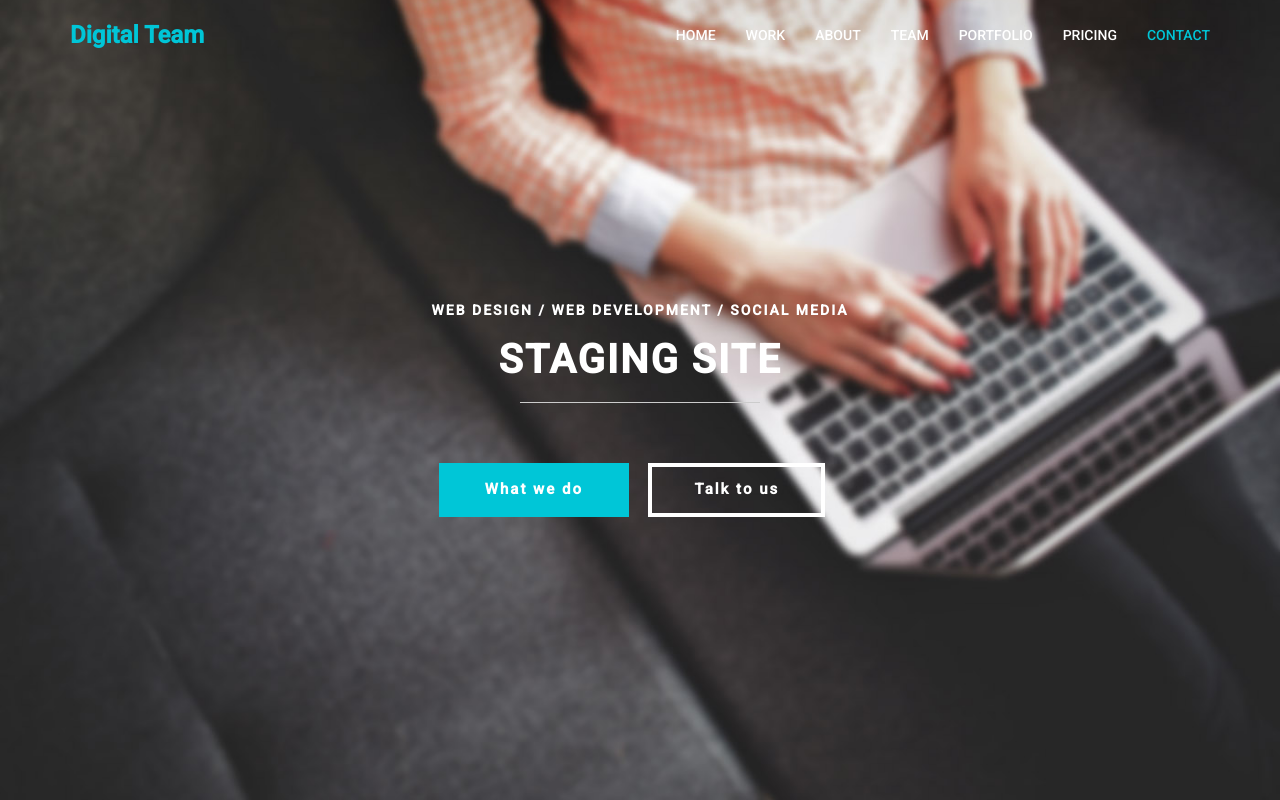
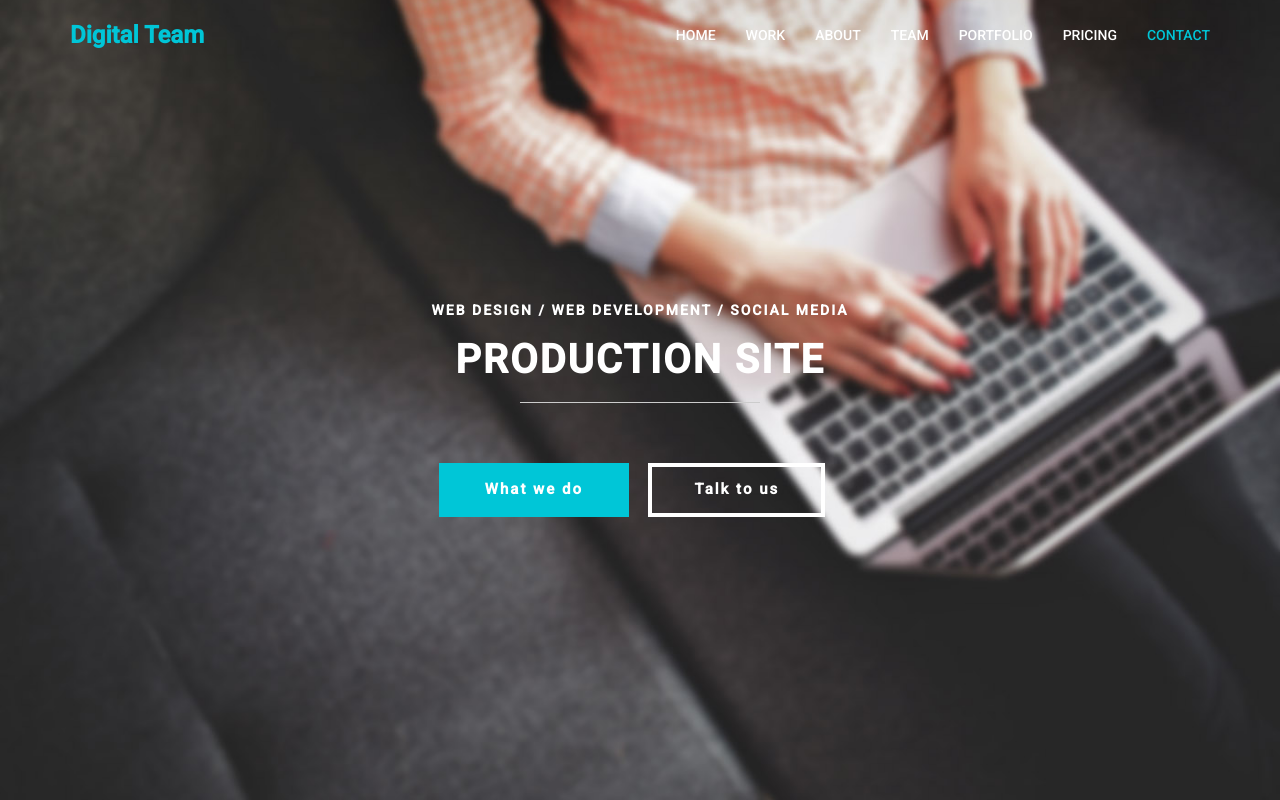
Before and after one commit to RahulSaketham/asg-ansible, a plain HTML site: page index.html in a window 1280 px wide. Shown: the top 800 px of the page. Drawn offline with Linux system fonts and the light colour scheme.

Commit message:
Production site

```diff
--- a/index.html
+++ b/index.html
@@ -74,7 +74,7 @@ http://www.tooplate.com/view/2075-digital-team
 		<div class="row">
 			<div class="col-md-12 col-sm-12">
 				<h3>WEB DESIGN / WEB DEVELOPMENT / SOCIAL MEDIA</h3>
-				<h1>STAGING SITE</h1>
+				<h1>PRODUCTION SITE</h1>
 				<hr>
 				<a href="#work" class="smoothScroll btn btn-danger">What we do</a>
 				<a href="#contact" class="smoothScroll btn btn-default">Talk to us</a>
```
